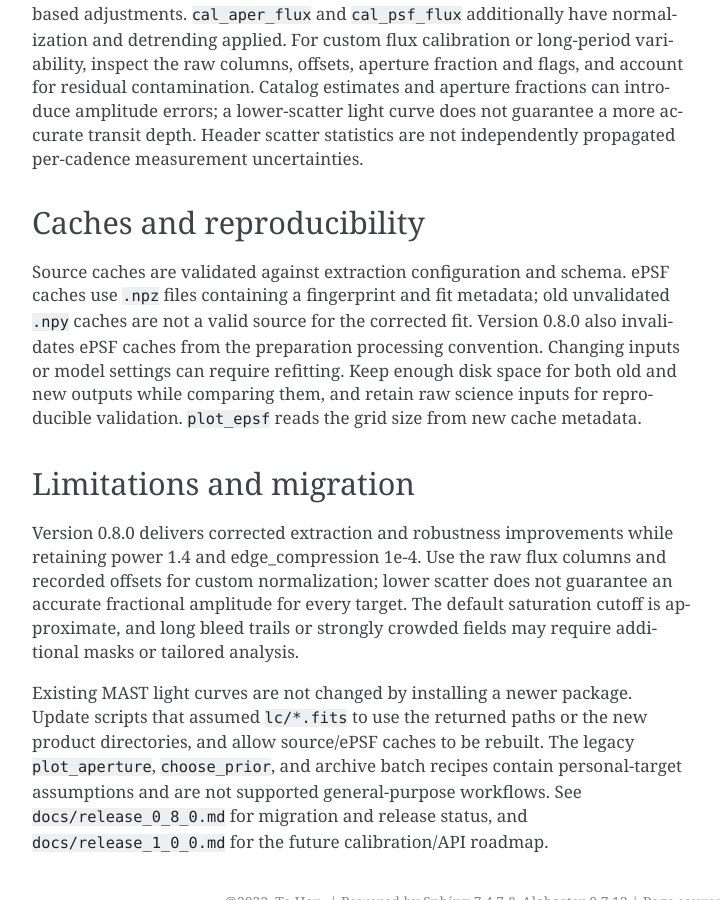
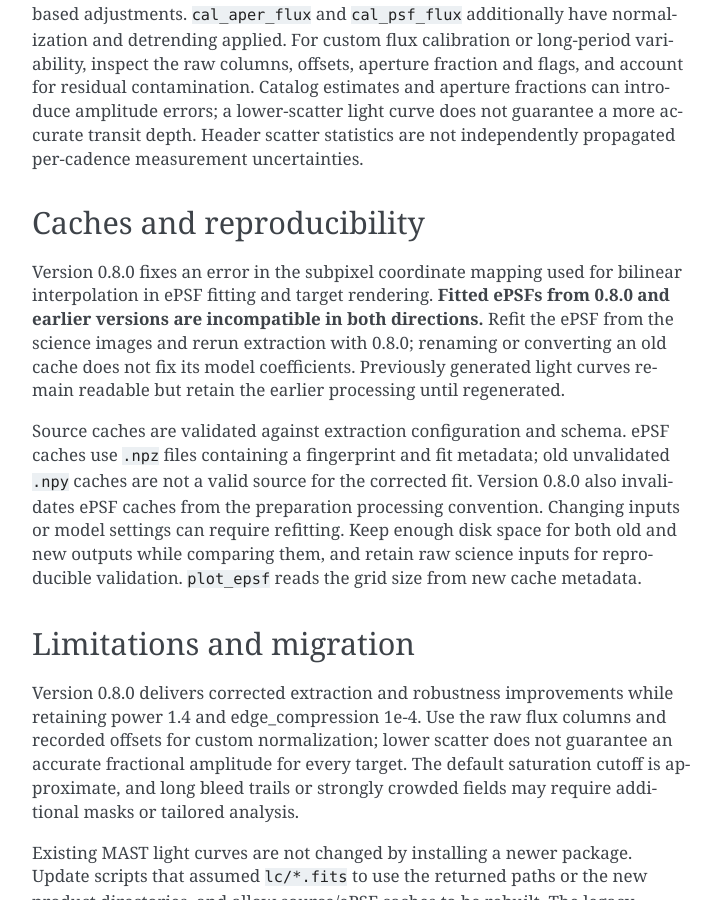
Before and after one commit to TeHanHunter/TESS_Gaia_Light_Curve, a Sphinx documentation site: the page built from docs/usage.rst, in a window 1280 px wide and 900 px high, scrolled down 2198 px. Shown: the whole window, without its empty margins (388-1109 px from the left). Built offline with Sphinx 7.4.7, drawn with Linux system fonts in a browser that asks for light colours.

Commit message:
Clarify interpolation error and ePSF version incompatibility

```diff
--- a/docs/usage.rst
+++ b/docs/usage.rst
@@ -102,6 +102,13 @@ are not independently propagated per-cadence measurement uncertainties.
 Caches and reproducibility
 --------------------------
 
+Version 0.8.0 fixes an error in the subpixel coordinate mapping used for bilinear
+interpolation in ePSF fitting and target rendering. **Fitted ePSFs from 0.8.0
+and earlier versions are incompatible in both directions.** Refit the ePSF from
+the science images and rerun extraction with 0.8.0; renaming or converting an old
+cache does not fix its model coefficients. Previously generated light curves
+remain readable but retain the earlier processing until regenerated.
+
 Source caches are validated against extraction configuration and schema. ePSF caches use
 ``.npz`` files containing a fingerprint and fit metadata; old unvalidated
 ``.npy`` caches are not a valid source for the corrected fit. Version 0.8.0
```
Also changed, not shown: CHANGELOG.md (+14 -4 lines), README.rst (+7 -0 lines), docs/release_0_8_0.md (+13 -3 lines).
